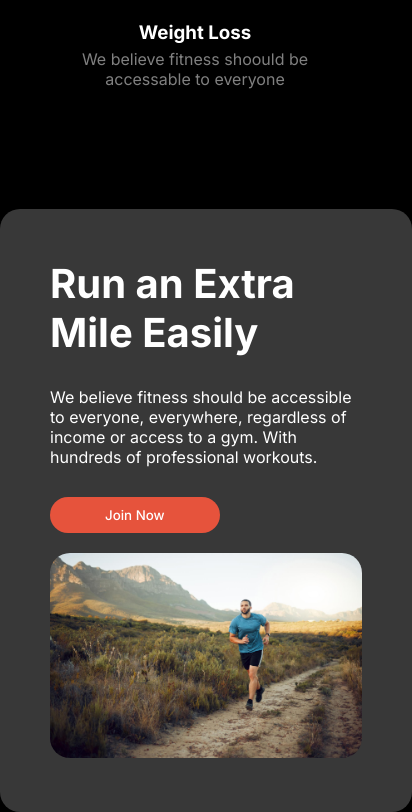
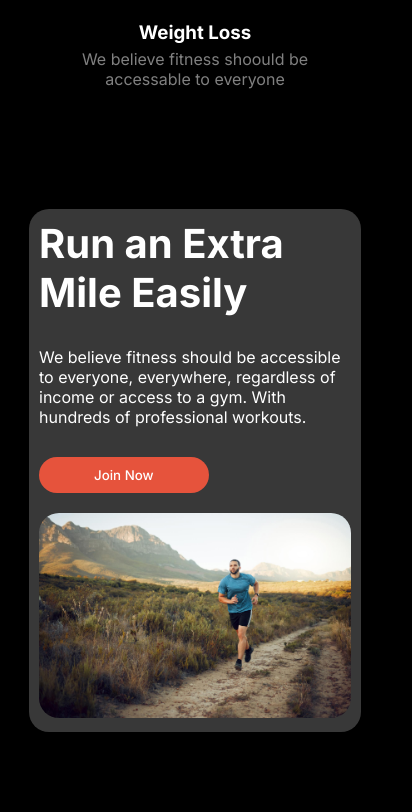
Before and after one commit to Arif870/Fitness, a plain HTML site: page index.html in a window 390 px wide. Shown: the part 2366-3178 px from the top of the page, 412 px wide, since content can reach past the window. After the commit the page ends 3098 px from the top, so only its background shows below. Drawn offline with Linux system fonts and the light colour scheme.

Commit message:
css updatyed for runner section image adjusment

```diff
--- a/styles/style.css
+++ b/styles/style.css
@@ -296,4 +296,7 @@ body {
   .extraMile .extraMileContent .leftContent p {
     width: 100%;
   }
+  .extraMile .extraMileContent {
+    padding: 10px;
+  }
 }
```
